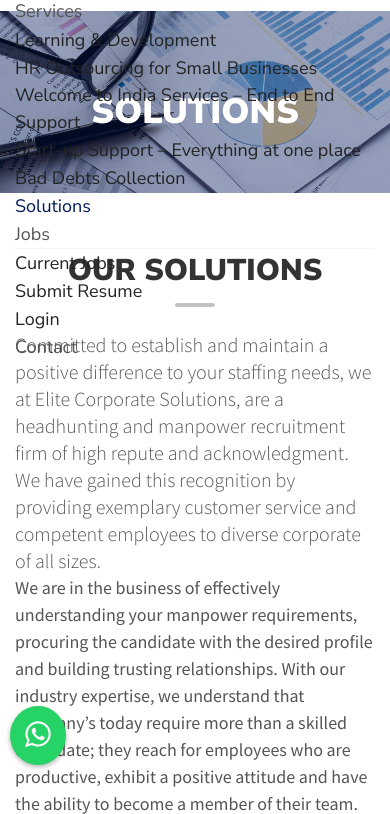
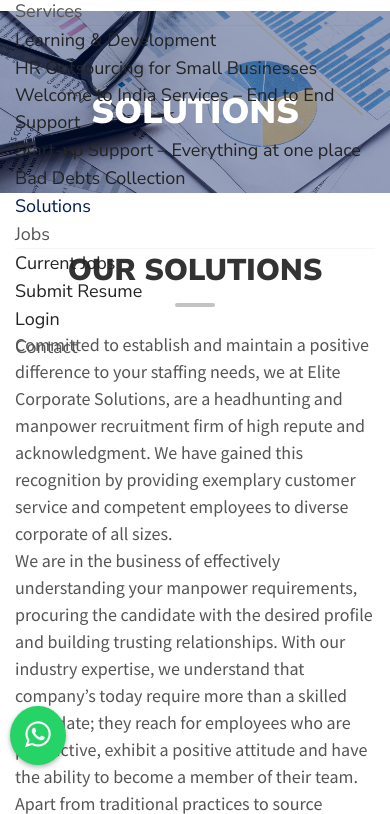
Before and after one commit to ankit-kumar-guptaa/elite-new, a PHP site: page /solutions in a window 390 px wide. Shown: the part 59-873 px from the top of the page. Run offline with PHP 8.4, Linux system fonts and the light colour scheme; some libraries are stand-ins or nearby versions.

Commit message:
Refactor solutions.php to enhance content presentation and responsiveness. Removed unnecessary class from the lead paragraph to streamline HTML structure, improving readability and layout consistency. This change contributes to a more user-friendly experience on the solutions page.

```diff
--- a/solutions.php
+++ b/solutions.php
@@ -58,7 +58,7 @@
                     </div>
                 </div>
                 <div class="col-lg-12">
-                    <p class="lead">
+                    <p>
                         Committed to establish and maintain a positive difference to your staffing needs, we at Elite
                         Corporate Solutions, are a headhunting and manpower recruitment firm of high repute and
                         acknowledgment. We have gained this recognition by providing exemplary customer service and
```
